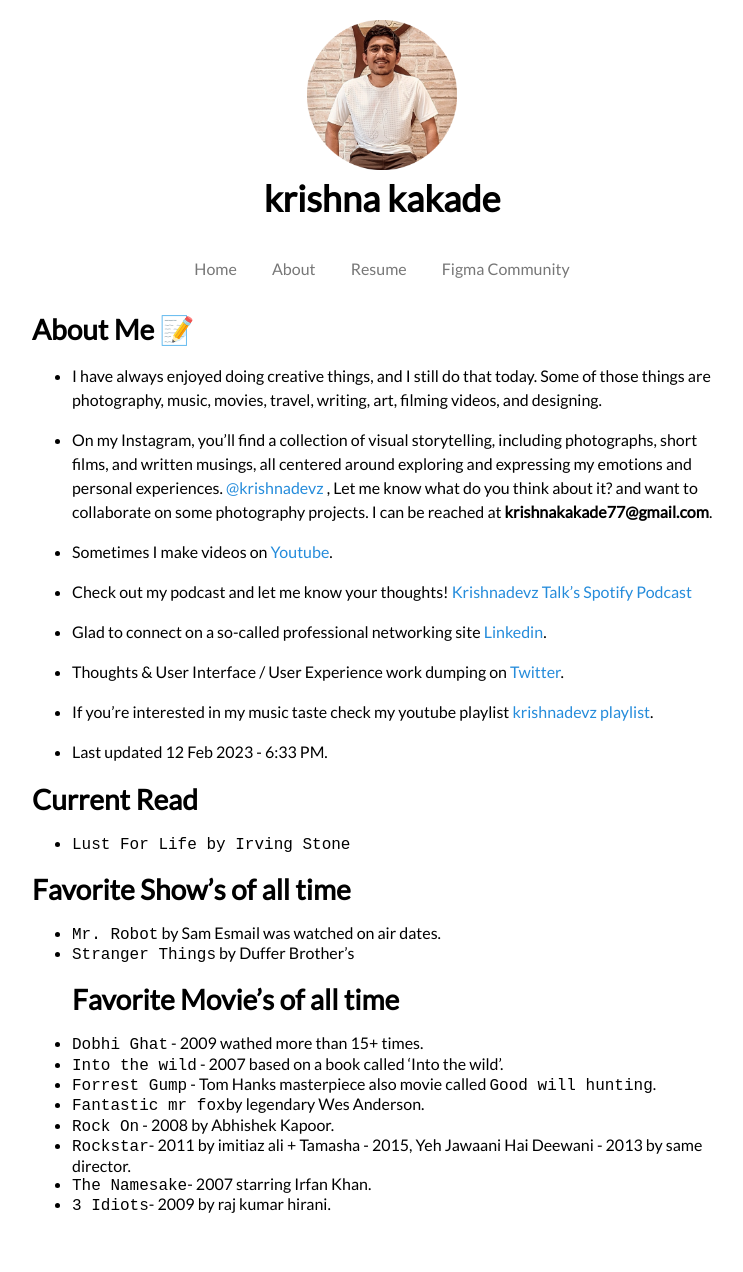
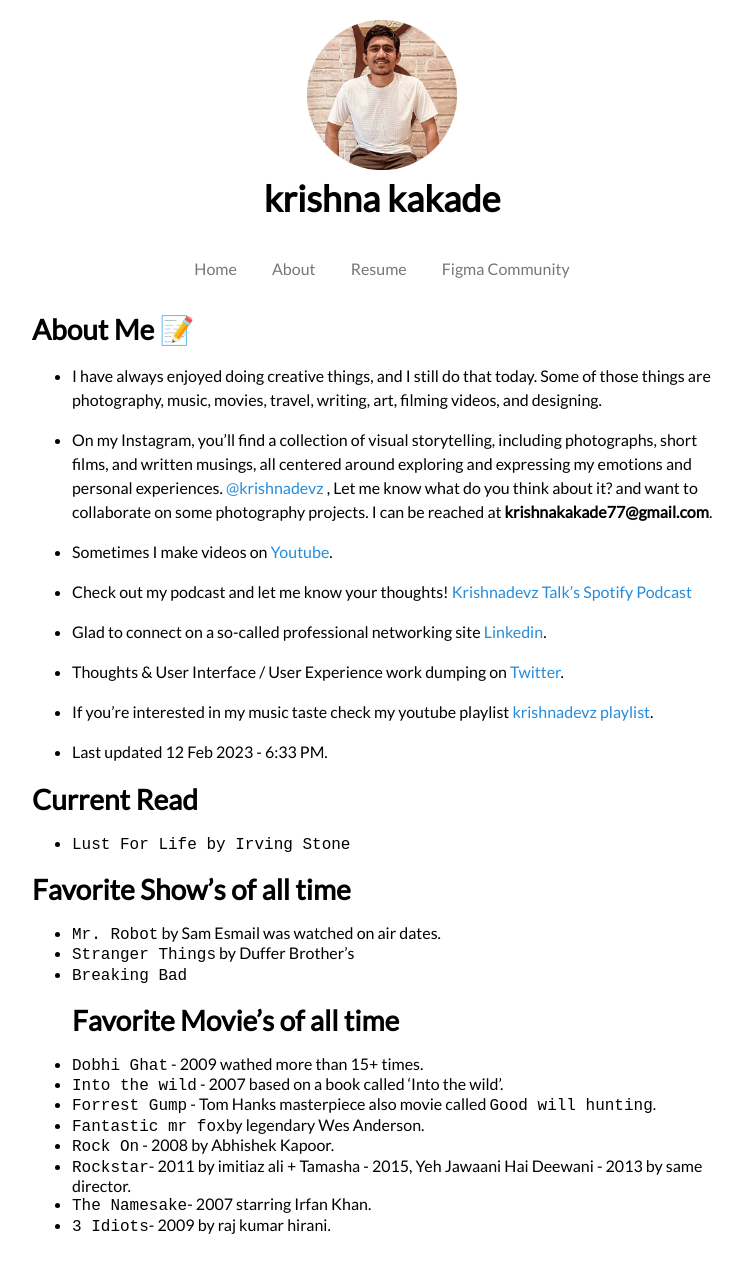
Before and after one commit to krishnadevz/krishnadevz.github.io, a Jekyll site: the page built from About.md, in a window 1280 px wide. Shown: the whole page, without its empty margins (258-1001 px from the left). Built offline with Jekyll 4.4.1, drawn with Linux system fonts in a browser that asks for light colours; nearby versions of some CDN libraries; our own code applies the rules of GitHub Pages for plain Markdown files.

Commit message:
Update About.md

```diff
--- a/About.md
+++ b/About.md
@@ -27,6 +27,7 @@ layout: default
 # Favorite Show's of all time
 * `Mr. Robot` by Sam Esmail was watched on air dates.
 * `Stranger Things` by Duffer Brother's
+* `Breaking Bad`
 # Favorite Movie's of all time
 * `Dobhi Ghat` - 2009 wathed more than 15+ times.
 * `Into the wild` - 2007 based on a book called 'Into the wild'.
```
